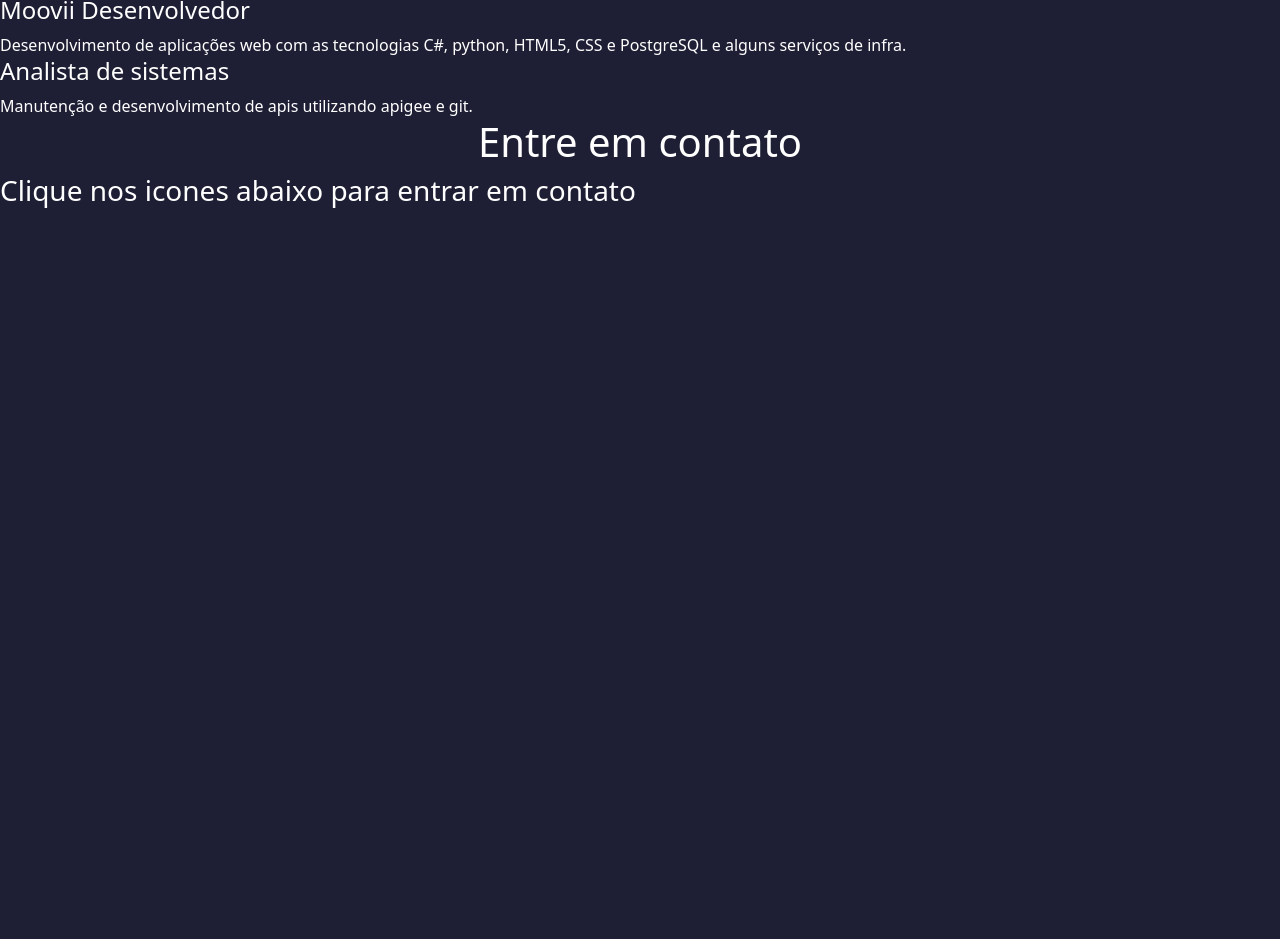
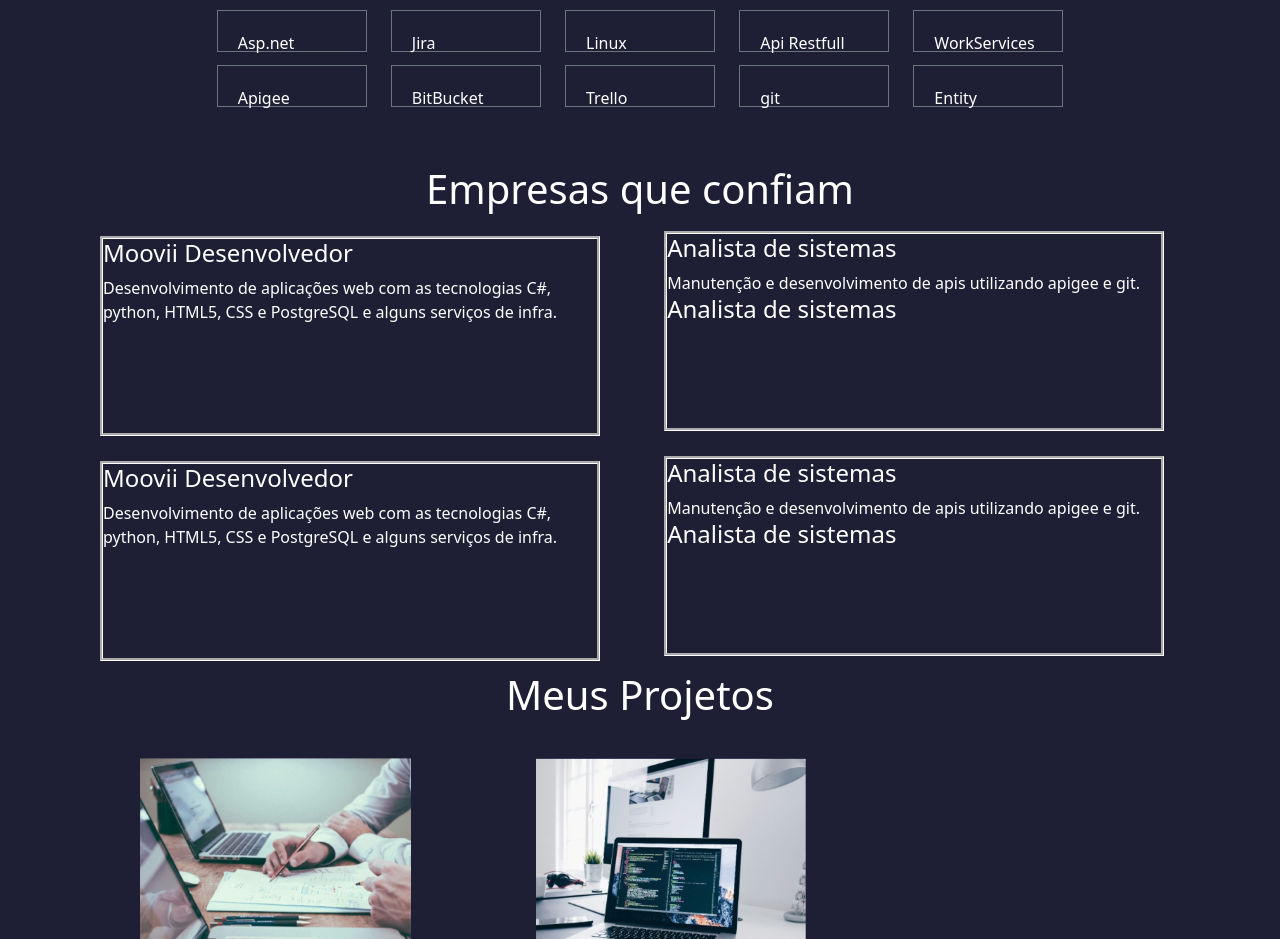
Before and after one commit to lssantos20/Portfolio_Victor, a plain HTML site: page index.html in a window 1280 px wide. Shown: the part 639-1578 px from the top of the page. Before the commit the page ends 855 px from the top, so only its background shows below. Drawn offline with Linux system fonts and the light colour scheme.

Commit message:
atualizando as partes do projeto

```diff
--- a/index.html
+++ b/index.html
@@ -57,12 +57,57 @@
             <span class="border border-secondary">Java</span>
             <span class="border border-secondary">VB.NET</span>
             <span class="border border-secondary">Python</span>
-            <span class="border border-secondary">HTML</span>
+            <span class="border border-secondary">HTML 5</span>
 
 
 
 
           </div>
+
+          <div class="grid text-center">
+
+
+            <span class="border border-secondary">CSS</span>
+            <span class="border border-secondary">SQL</span>
+            <span class="border border-secondary">PLSQL</span>
+            <span class="border border-secondary">ADO.net</span>
+            <span class="border border-secondary">Web forms</span>
+
+
+
+
+          </div>
+
+          <div class="grid text-center">
+
+
+            <span class="border border-secondary">Asp.net</span>
+            <span class="border border-secondary">Jira</span>
+            <span class="border border-secondary">Linux</span>
+            <span class="border border-secondary">Api Restfull</span>
+            <span class="border border-secondary">WorkServices</span>
+
+
+
+
+          </div>
+
+          <div class="grid text-center">
+
+
+            <span class="border border-secondary">Apigee</span>
+            <span class="border border-secondary">BitBucket</span>
+            <span class="border border-secondary">Trello</span>
+            <span class="border border-secondary">git</span>
+            <span class="border border-secondary">Entity</span>
+
+
+
+
+          </div>
+
+
+
 
 
 
@@ -72,18 +117,39 @@
 
 
 
-  <div class="Projetos">
+  <div class="Empresas">
 
 
 
-      <h1>Empresas que confiam/</h1>
+      <h1>Empresas que confiam</h1>
 
+
+      <div class="empresa1">
       <h4>Moovii Desenvolvedor </h4>
       <span>Desenvolvimento de aplicações web com as tecnologias C#, python, HTML5, CSS e PostgreSQL e alguns serviços de infra. </span>
-
-
+     </div>
+     <div class="empresa1">
       <h4>Analista de sistemas</h4>
       <span>Manutenção e desenvolvimento de apis utilizando apigee e git.  </span>
+      <h4>Analista de sistemas</h4>
+    </div>
+
+    <div class="empresa1">
+      <h4>Moovii Desenvolvedor </h4>
+      <span>Desenvolvimento de aplicações web com as tecnologias C#, python, HTML5, CSS e PostgreSQL e alguns serviços de infra. </span>
+     </div>
+     <div class="empresa1">
+      <h4>Analista de sistemas</h4>
+      <span>Manutenção e desenvolvimento de apis utilizando apigee e git.  </span>
+      <h4>Analista de sistemas</h4>
+    </div>
+
+    <div class="projetos">
+      <h1>Meus Projetos</h1>
+
+      <img id="projeto" src="Img/Projeto1.png" alt="projeto1">
+      <img id="projeto"  src="Img/projeto2.png" alt="projeto2">
+      <img id="projeto" src="Img/projeto2.png" alt="projetos3">
 
 
     </div>
@@ -94,7 +160,12 @@
             para entrar em contato
         </h3>
 
+        <img id="mobile" src="/Img/Victor_mobile.png" alt="Victor Mobile">
+        <img id="mobile" src="Img/Victor_mobile2.png" alt="Victor Mobile">
+
 
     </div>
+
+
 </body>
 </html>
--- a/static/style.css
+++ b/static/style.css
@@ -1,12 +1,6 @@
-h1{
-    text-align: center;
-    color: #fff;
 
 
-
-
-}
-
+/* nessa inicia a estilização basica do cabeçalho */
 .cabecalho{
     width: 100%;
     height: 70px;
@@ -27,8 +21,7 @@ a.nav-link{
     color: #fff;
 }
 
-
-
+/* Inicia a estilização do "sou o victor */
 h2{
     text-align: left;
     color: #D7AA7C;
@@ -64,6 +57,22 @@ img{
 
     }
 
+h1{
+    text-align: center;
+    color: #fff;
+
+
+
+}
+
+
+/* Inicia a estilização de minhas Habilidades */
+
+.habilidades{
+
+
+
+}
 span.border.border-secondary{
     padding: 20px;
     border: #c8ebe9;
@@ -83,9 +92,63 @@ span.border.border-secondary{
 
 }
 
-.projetos{
-    background-color:#1e1f35;
-    color: #fff;
-    border-style: outset;
+
+
+.grid.text-center{
+
+    padding: 5px;
+    margin: 0px 15px;
+}
+
+
+.Empresas{
+
+padding: 50px;
+}
+
+
+
+.empresa1{
+    margin-top: 10px;
+    margin-bottom: 10px;
+    margin: 10px 10px 10px 10px;
+    background-color: #1e1f35;
+    width: 500px;
+    height: 200px;
+    display: inline-block;
+    border: #fff;
+    border-style: groove;
+    margin-left: 50px;
+
 
 }
+
+img#projeto{
+    display: inline-block;
+    width: 23%;
+    height: 23%;
+    margin: 30px;
+    margin-left: 90px;
+}
+
+
+.projetos{
+    display: inline-block;
+
+
+}
+
+h3{
+
+    text-align: center;
+    font-size: 20px;
+
+}
+
+
+img#mobile{
+    margin-top: 10%;
+    margin-right: 10px;
+    width: 300px;
+    height: 400px;
+}
```
Also changed, not shown: Img/Github.png (added), Img/Linkedin.png (added), Img/Projeto1.png (added), Img/Victor_mobile.png (added), Img/Victor_mobile2.png (added), Img/card.png (added), Img/projeto2.png (added), Img/wpp.png (added), 1 other file. Lines whose indentation alone changed are shown as unchanged.
